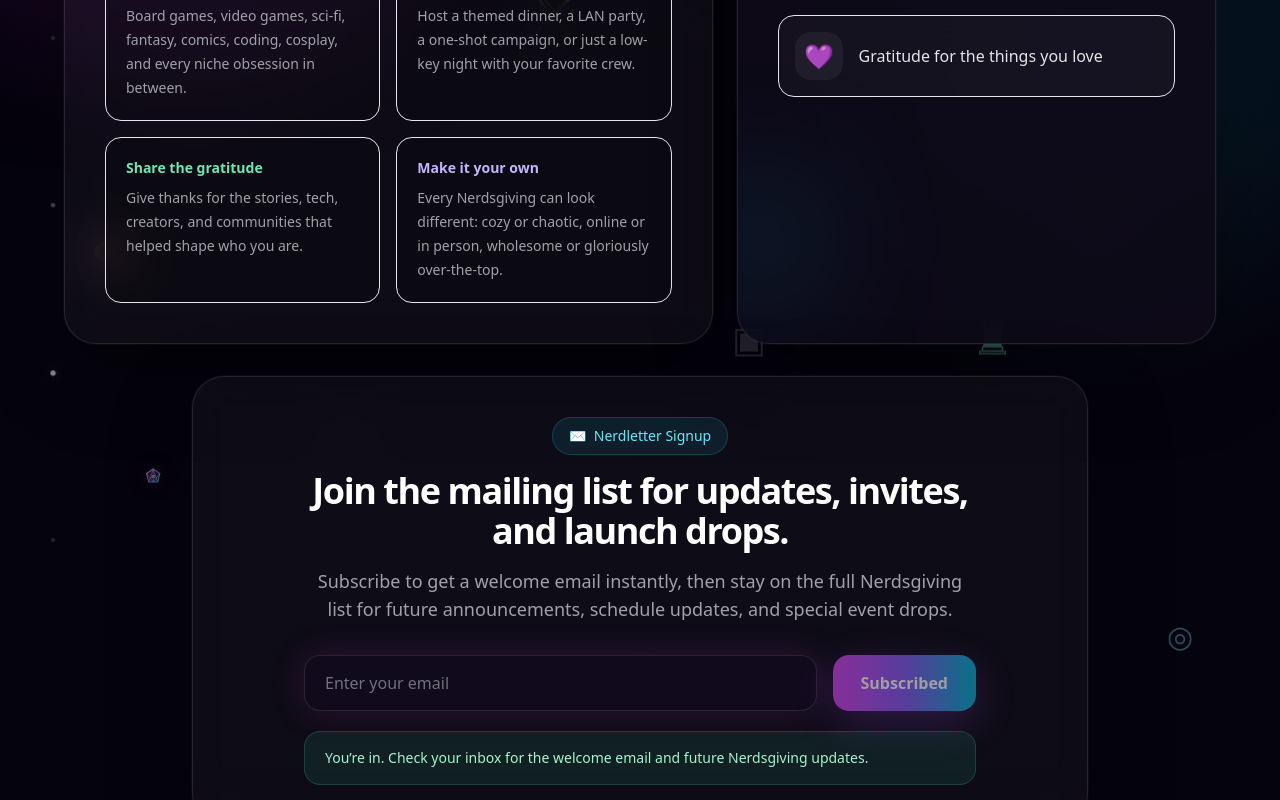
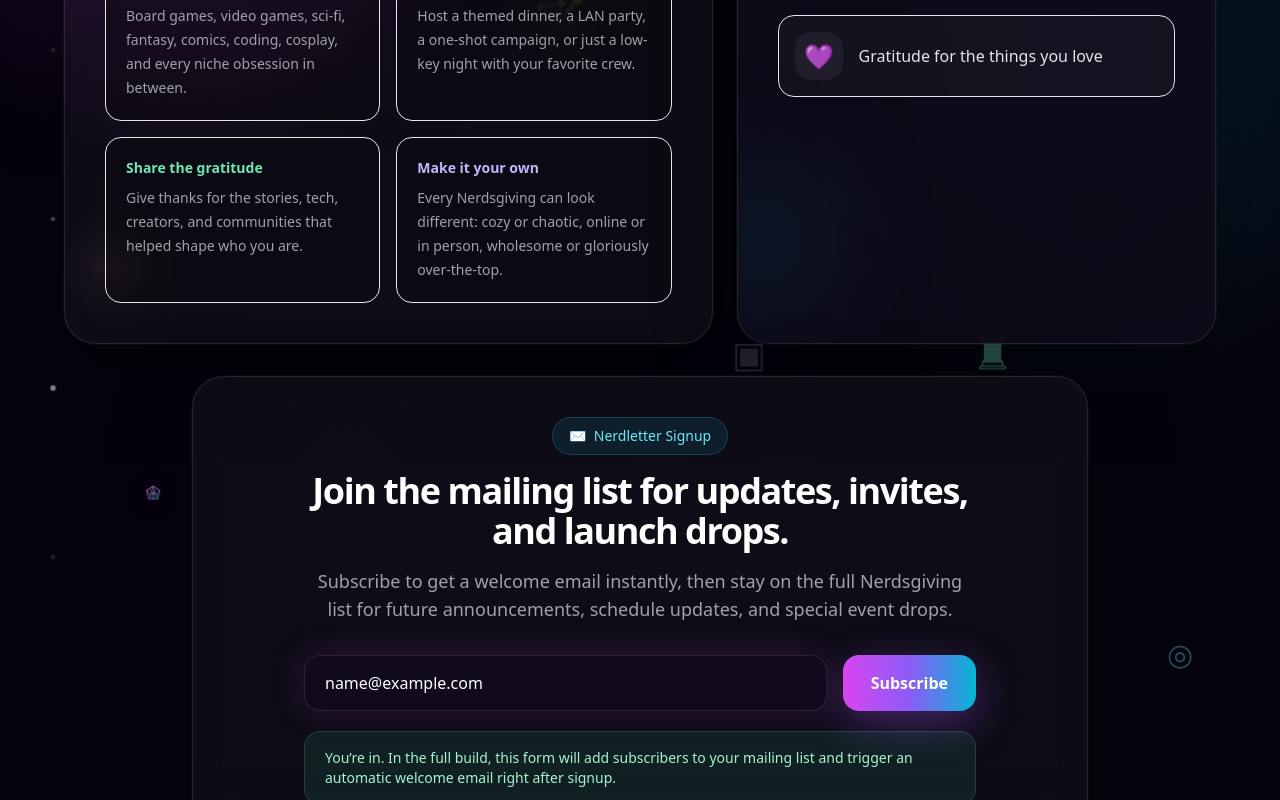
Before and after one commit to chadamis-lab/nerdsgiving-site, a React (Vite) app: page / in a window 1280 px wide. Both pictures are taken after typing "name@example.com" into the empty fields and a click on the button "Subscribe". Shown: the part 1221-2021 px from the top of the page. Built offline with nearby package versions, Linux system fonts and the light colour scheme.

Commit message:
Revert to earlier build

```diff
--- a/src/NerdsgivingPage.jsx
+++ b/src/NerdsgivingPage.jsx
@@ -1,119 +1,6 @@
-"use client"
+import { useEffect, useMemo, useRef, useState } from "react"
 
-import { useEffect, useId, useMemo, useRef, useState } from "react"
-
-const TARGET_DATE_MS = new Date(2027, 1, 20, 0, 0, 0).getTime()
-
-const MAILERLITE_ACTION =
-  "https://assets.mailerlite.com/jsonp/2197156/forms/182130170613728782/subscribe"
-
-const ALL_GLYPHS = [
-  {
-    id: "controller",
-    className: "left-[6%] top-[8%] text-2xl text-violet-300/90 hidden sm:block",
-    symbol: "🎮",
-    duration: 9,
-    delay: 0.2,
-  },
-  {
-    id: "spark",
-    className: "left-[10%] top-[42%] text-5xl text-fuchsia-300/55 hidden sm:block",
-    symbol: "✦",
-    duration: 7,
-    delay: 0.8,
-  },
-  {
-    id: "infinity",
-    className: "left-[24%] top-[26%] text-3xl text-emerald-300/80",
-    symbol: "∞",
-    duration: 8.5,
-    delay: 0.4,
-  },
-  {
-    id: "command",
-    className: "right-[8%] top-[14%] text-xl text-violet-200/60 hidden sm:block",
-    symbol: "⌘",
-    duration: 10,
-    delay: 0.1,
-  },
-  {
-    id: "bolt",
-    className: "right-[8%] top-[34%] text-5xl text-fuchsia-400/80",
-    symbol: "⚡",
-    duration: 7.5,
-    delay: 1.1,
-  },
-  {
-    id: "wand",
-    className: "left-[42%] top-[58%] text-5xl text-fuchsia-300/35 hidden sm:block",
-    symbol: "🪄",
-    duration: 9.5,
-    delay: 0.5,
-  },
-  {
-    id: "square",
-    className: "left-[58%] top-[74%] text-4xl text-violet-200/30 hidden sm:block",
-    symbol: "▣",
-    duration: 8.8,
-    delay: 0.7,
-  },
-  {
-    id: "rook",
-    className: "right-[20%] bottom-[24%] text-5xl text-emerald-300/70",
-    symbol: "♜",
-    duration: 8.2,
-    delay: 0.3,
-  },
-  {
-    id: "ring",
-    className: "right-[6%] bottom-[10%] text-3xl text-cyan-300/55 hidden sm:block",
-    symbol: "◎",
-    duration: 9.2,
-    delay: 0.9,
-  },
-  {
-    id: "d20",
-    className: "left-[12%] bottom-[18%] text-amber-200/65",
-    symbol: "d20",
-    duration: 8.7,
-    delay: 0.6,
-  },
-  {
-    id: "puzzle",
-    className: "right-[18%] top-[52%] text-3xl text-cyan-200/50 hidden sm:block",
-    symbol: "🧩",
-    duration: 9.8,
-    delay: 0.4,
-  },
-  {
-    id: "alien",
-    className: "left-[18%] top-[18%] text-3xl text-fuchsia-200/45 hidden sm:block",
-    symbol: "👾",
-    duration: 7.9,
-    delay: 1.2,
-  },
-  {
-    id: "ufo",
-    className: "right-[28%] top-[8%] text-2xl text-emerald-200/45 hidden sm:block",
-    symbol: "🛸",
-    duration: 10.4,
-    delay: 0.5,
-  },
-  {
-    id: "brain",
-    className: "left-[8%] top-[70%] text-3xl text-cyan-200/55 hidden sm:block",
-    symbol: "🧠",
-    duration: 8.9,
-    delay: 0.2,
-  },
-  {
-    id: "target",
-    className: "right-[12%] top-[68%] text-3xl text-violet-200/55 hidden sm:block",
-    symbol: "🎯",
-    duration: 9.1,
-    delay: 0.7,
-  },
-]
+const TARGET_DATE_MS = new Date("2027-02-20T00:00:00").getTime()
 
 function getTimeLeft() {
   const diff = Math.max(0, TARGET_DATE_MS - Date.now())
@@ -128,10 +15,7 @@ function getTimeLeft() {
 
 function CountdownCard({ value, label }) {
   return (
-    <div
-      className="relative w-full max-w-[156px] sm:w-[152px] md:w-[176px]"
-      aria-label={`${value} ${label.toLowerCase()}`}
-    >
+    <div className="relative w-full max-w-[156px] sm:w-[152px] md:w-[176px]">
       <div className="absolute inset-0 rounded-[22px] bg-fuchsia-500/20 blur-xl" />
       <div
         className="relative rounded-[22px] border border-white/10 bg-[#171126]/90 px-4 py-6 backdrop-blur-xl sm:px-6 sm:py-8"
@@ -140,22 +24,17 @@ function CountdownCard({ value, label }) {
         <div className="text-[38px] font-black tracking-[-0.05em] text-[#d06dff] sm:text-[52px] md:text-[62px]">
           {String(value).padStart(2, "0")}
         </div>
-        <div className="mt-2 text-[12px] tracking-[0.22em] text-zinc-400 sm:text-[13px]">
-          {label}
-        </div>
+        <div className="mt-2 text-[12px] tracking-[0.22em] text-zinc-400 sm:text-[13px]">{label}</div>
       </div>
     </div>
   )
 }
 
-function FloatingGlyph({ className, children, duration = 8, delay = 0, reduceMotion = false }) {
+function FloatingGlyph({ className, children, duration = 8, delay = 0 }) {
   return (
     <div
-      aria-hidden="true"
       className={`absolute select-none ${className}`}
-      style={{
-        animation: reduceMotion ? "none" : `float ${duration}s ease-in-out ${delay}s infinite`,
-      }}
+      style={{ animation: `float ${duration}s ease-in-out ${delay}s infinite` }}
     >
       {children}
     </div>
@@ -163,8 +42,6 @@ function FloatingGlyph({ className, children, duration = 8, delay = 0, reduceMot
 }
 
 function D20Icon() {
-  const gradientId = useId()
-
   return (
     <svg
       viewBox="0 0 100 100"
@@ -172,7 +49,7 @@ function D20Icon() {
       className="h-[1.15em] w-[1.15em] drop-shadow-[0_0_14px_rgba(196,76,255,0.45)]"
     >
       <defs>
-        <linearGradient id={gradientId} x1="0%" y1="0%" x2="100%" y2="100%">
+        <linearGradient id="d20Fill" x1="0%" y1="0%" x2="100%" y2="100%">
           <stop offset="0%" stopColor="#f5d0fe" />
           <stop offset="45%" stopColor="#c084fc" />
           <stop offset="100%" stopColor="#67e8f9" />
@@ -180,15 +57,15 @@ function D20Icon() {
       </defs>
       <polygon
         points="50,6 86,30 74,76 26,76 14,30"
-        fill={`url(#${gradientId})`}
+        fill="url(#d20Fill)"
         fillOpacity="0.16"
-        stroke={`url(#${gradientId})`}
+        stroke="url(#d20Fill)"
         strokeWidth="5"
         strokeLinejoin="round"
       />
       <path
         d="M50 6 50 76M14 30 50 6 86 30M26 76 50 6 74 76M14 30 50 76 86 30"
-        stroke={`url(#${gradientId})`}
+        stroke="url(#d20Fill)"
         strokeWidth="3.5"
         strokeLinecap="round"
         strokeLinejoin="round"
@@ -215,33 +92,22 @@ export default function NerdsgivingPage() {
   const [timeLeft, setTimeLeft] = useState(getTimeLeft())
   const [email, setEmail] = useState("")
   const [subscribed, setSubscribed] = useState(false)
-  const [isSubmitting, setIsSubmitting] = useState(false)
-  const [submitError, setSubmitError] = useState("")
-  const [successMessage, setSuccessMessage] = useState("")
   const [isMobile, setIsMobile] = useState(false)
-  const [reduceMotion, setReduceMotion] = useState(false)
   const rafRef = useRef(0)
-  const hiddenFormRef = useRef(null)
 
   useEffect(() => {
     const updateViewportMode = () => {
       setIsMobile(window.innerWidth < 640)
     }
 
-    const mediaQuery = window.matchMedia("(prefers-reduced-motion: reduce)")
-    const updateReducedMotion = () => {
-      setReduceMotion(mediaQuery.matches)
-    }
-
     updateViewportMode()
-    updateReducedMotion()
 
     const interval = window.setInterval(() => {
       setTimeLeft(getTimeLeft())
     }, 1000)
 
     const handleMove = (e) => {
-      if (window.innerWidth < 640 || mediaQuery.matches) return
+      if (window.innerWidth < 640) return
       if (rafRef.current) cancelAnimationFrame(rafRef.current)
 
       rafRef.current = requestAnimationFrame(() => {
@@ -254,23 +120,10 @@ export default function NerdsgivingPage() {
     window.addEventListener("mousemove", handleMove)
     window.addEventListener("resize", updateViewportMode)
 
-    if (typeof mediaQuery.addEventListener === "function") {
-      mediaQuery.addEventListener("change", updateReducedMotion)
-    } else {
-      mediaQuery.addListener(updateReducedMotion)
-    }
-
     return () => {
       clearInterval(interval)
       window.removeEventListener("mousemove", handleMove)
       window.removeEventListener("resize", updateViewportMode)
-
-      if (typeof mediaQuery.removeEventListener === "function") {
-        mediaQuery.removeEventListener("change", updateReducedMotion)
-      } else {
-        mediaQuery.removeListener(updateReducedMotion)
-      }
-
       if (rafRef.current) cancelAnimationFrame(rafRef.current)
     }
   }, [])
@@ -297,46 +150,26 @@ export default function NerdsgivingPage() {
   }, [isMobile])
 
   const glyphs = useMemo(() => {
-    const visibleGlyphs = isMobile
-      ? ALL_GLYPHS.filter((glyph) => !glyph.className.includes("hidden sm:block"))
-      : ALL_GLYPHS
+    const allGlyphs = [
+      { id: "controller", className: "left-[6%] top-[8%] text-2xl text-violet-300/90 hidden sm:block", symbol: "🎮", duration: 9, delay: 0.2 },
+      { id: "spark", className: "left-[10%] top-[42%] text-5xl text-fuchsia-300/55 hidden sm:block", symbol: "✦", duration: 7, delay: 0.8 },
+      { id: "infinity", className: "left-[24%] top-[26%] text-3xl text-emerald-300/80", symbol: "∞", duration: 8.5, delay: 0.4 },
+      { id: "command", className: "right-[8%] top-[14%] text-xl text-violet-200/60 hidden sm:block", symbol: "⌘", duration: 10, delay: 0.1 },
+      { id: "bolt", className: "right-[8%] top-[34%] text-5xl text-fuchsia-400/80", symbol: "⚡", duration: 7.5, delay: 1.1 },
+      { id: "wand", className: "left-[42%] top-[58%] text-5xl text-fuchsia-300/35 hidden sm:block", symbol: "🪄", duration: 9.5, delay: 0.5 },
+      { id: "square", className: "left-[58%] top-[74%] text-4xl text-violet-200/30 hidden sm:block", symbol: "▣", duration: 8.8, delay: 0.7 },
+      { id: "rook", className: "right-[20%] bottom-[24%] text-5xl text-emerald-300/70", symbol: "♜", duration: 8.2, delay: 0.3 },
+      { id: "ring", className: "right-[6%] bottom-[10%] text-3xl text-cyan-300/55 hidden sm:block", symbol: "◎", duration: 9.2, delay: 0.9 },
+      { id: "d20", className: "left-[12%] bottom-[18%] text-amber-200/65", symbol: <D20Icon />, duration: 8.7, delay: 0.6 },
+      { id: "puzzle", className: "right-[18%] top-[52%] text-3xl text-cyan-200/50 hidden sm:block", symbol: "🧩", duration: 9.8, delay: 0.4 },
+      { id: "alien", className: "left-[18%] top-[18%] text-3xl text-fuchsia-200/45 hidden sm:block", symbol: "👾", duration: 7.9, delay: 1.2 },
+      { id: "ufo", className: "right-[28%] top-[8%] text-2xl text-emerald-200/45 hidden sm:block", symbol: "🛸", duration: 10.4, delay: 0.5 },
+      { id: "brain", className: "left-[8%] top-[70%] text-3xl text-cyan-200/55 hidden sm:block", symbol: "🧠", duration: 8.9, delay: 0.2 },
+      { id: "target", className: "right-[12%] top-[68%] text-3xl text-violet-200/55 hidden sm:block", symbol: "🎯", duration: 9.1, delay: 0.7 },
+    ]
 
-    return visibleGlyphs.map((glyph) => ({
-      ...glyph,
-      symbol: glyph.symbol === "d20" ? <D20Icon key={glyph.id} /> : glyph.symbol,
-    }))
+    return isMobile ? allGlyphs.filter((glyph) => !glyph.className.includes("hidden sm:block")) : allGlyphs
   }, [isMobile])
-
-  const handleSubscribe = (e) => {
-    e.preventDefault()
-
-    if (!email.trim() || isSubmitting || subscribed) return
-
-    setIsSubmitting(true)
-    setSubmitError("")
-    setSuccessMessage("")
-
-    try {
-      if (!hiddenFormRef.current) {
-        throw new Error("MailerLite form is not ready.")
-      }
-
-      hiddenFormRef.current.submit()
-
-      setSubscribed(true)
-      setSuccessMessage(
-        "You’re in. Check your inbox for the welcome email and future Nerdsgiving updates."
-      )
-      setEmail("")
-    } catch (error) {
-      setSubmitError(error.message || "Something went wrong. Please try again.")
-    } finally {
-      setIsSubmitting(false)
-    }
-  }
-
-  const mouseX = reduceMotion ? 0 : mouse.x
-  const mouseY = reduceMotion ? 0 : mouse.y
 
   return (
     <>
@@ -371,14 +204,14 @@ export default function NerdsgivingPage() {
 
           <div
             className="absolute -left-24 top-[28%] -z-10 h-[460px] w-[460px] rounded-full bg-fuchsia-600/20 blur-[150px]"
-            style={{ transform: `translate(${mouseX * -16}px, ${mouseY * -18}px)` }}
+            style={{ transform: `translate(${mouse.x * -16}px, ${mouse.y * -18}px)` }}
           />
           <div
             className="absolute -right-20 bottom-[18%] -z-10 h-[420px] w-[420px] rounded-full bg-cyan-500/18 blur-[140px]"
-            style={{ transform: `translate(${mouseX * 18}px, ${mouseY * 14}px)` }}
+            style={{ transform: `translate(${mouse.x * 18}px, ${mouse.y * 14}px)` }}
           />
 
-          <div className="pointer-events-none absolute inset-0 -z-10" aria-hidden="true">
+          <div className="pointer-events-none absolute inset-0 -z-10">
             {particles.map((particle) => (
               <span
                 key={particle.id}
@@ -386,11 +219,8 @@ export default function NerdsgivingPage() {
                 style={{
                   top: particle.top,
                   left: particle.left,
-                  animation: reduceMotion
-                    ? "none"
-                    : `twinkle ${particle.duration} ease-in-out ${particle.delay} infinite`,
+                  animation: `twinkle ${particle.duration} ease-in-out ${particle.delay} infinite`,
                   boxShadow: "0 0 10px rgba(255,255,255,0.35)",
-                  opacity: reduceMotion ? 0.35 : undefined,
                 }}
               />
             ))}
@@ -398,8 +228,7 @@ export default function NerdsgivingPage() {
 
           <div
             className="pointer-events-none absolute inset-0 opacity-60"
-            aria-hidden="true"
-            style={{ transform: `translate(${mouseX * 10}px, ${mouseY * 10}px)` }}
+            style={{ transform: `translate(${mouse.x * 10}px, ${mouse.y * 10}px)` }}
           >
             {glyphs.map((glyph) => (
               <FloatingGlyph
@@ -407,7 +236,6 @@ export default function NerdsgivingPage() {
                 className={glyph.className}
                 duration={glyph.duration}
                 delay={glyph.delay}
-                reduceMotion={reduceMotion}
               >
                 {glyph.symbol}
               </FloatingGlyph>
@@ -425,10 +253,9 @@ export default function NerdsgivingPage() {
               <span
                 className="bg-clip-text text-transparent"
                 style={{
-                  backgroundImage:
-                    "linear-gradient(90deg, #b55cff, #cf6cff, #7dd3fc, #df7aff, #b55cff)",
+                  backgroundImage: "linear-gradient(90deg, #b55cff, #cf6cff, #7dd3fc, #df7aff, #b55cff)",
                   backgroundSize: "200% 200%",
-                  animation: reduceMotion ? "none" : "shimmer 8s ease-in-out infinite",
+                  animation: "shimmer 8s ease-in-out infinite",
                 }}
               >
                 GIVING
@@ -445,25 +272,14 @@ export default function NerdsgivingPage() {
               <span>Countdown to Nerdsgiving</span>
             </div>
 
-            <div className="mt-4 text-[16px] text-zinc-300 sm:mt-5 sm:text-[22px]">
-              Saturday, February 20, 2027
-            </div>
+            <div className="mt-4 text-[16px] text-zinc-300 sm:mt-5 sm:text-[22px]">Saturday, February 20, 2027</div>
 
-            <div
-              className="mt-8 grid w-full max-w-md grid-cols-2 gap-3 sm:flex sm:max-w-none sm:flex-wrap sm:items-center sm:justify-center sm:gap-4 md:gap-5"
-              aria-live="polite"
-              aria-label={`${timeLeft.days} days, ${timeLeft.hours} hours, ${timeLeft.minutes} minutes, ${timeLeft.seconds} seconds until Nerdsgiving`}
-            >
+            <div className="mt-8 grid w-full max-w-md grid-cols-2 gap-3 sm:flex sm:max-w-none sm:flex-wrap sm:items-center sm:justify-center sm:gap-4 md:gap-5">
               {cards.map((item, index) => (
-                <div
-                  key={item.label}
-                  className="flex items-center justify-center gap-3 sm:gap-4 md:gap-5"
-                >
+                <div key={item.label} className="flex items-center justify-center gap-3 sm:gap-4 md:gap-5">
                   <CountdownCard value={item.value} label={item.label} />
                   {index < cards.length - 1 && (
-                    <div className="hidden text-[40px] font-thin text-violet-400/75 sm:block">
-                      :
-                    </div>
+                    <div className="hidden text-[40px] font-thin text-violet-400/75 sm:block">:</div>
                   )}
                 </div>
               ))}
@@ -486,37 +302,27 @@ export default function NerdsgivingPage() {
                   </p>
                   <div className="mt-7 grid gap-4 sm:grid-cols-2">
                     <div className="rounded-2xl border border-white/8 bg-black/20 p-5">
-                      <div className="text-sm font-semibold text-fuchsia-300">
-                        Celebrate your fandoms
-                      </div>
+                      <div className="text-sm font-semibold text-fuchsia-300">Celebrate your fandoms</div>
                       <p className="mt-2 text-sm leading-6 text-zinc-400">
-                        Board games, video games, sci-fi, fantasy, comics, coding, cosplay, and
-                        every niche obsession in between.
+                        Board games, video games, sci-fi, fantasy, comics, coding, cosplay, and every niche obsession in between.
                       </p>
                     </div>
                     <div className="rounded-2xl border border-white/8 bg-black/20 p-5">
-                      <div className="text-sm font-semibold text-cyan-300">
-                        Gather your people
-                      </div>
+                      <div className="text-sm font-semibold text-cyan-300">Gather your people</div>
                       <p className="mt-2 text-sm leading-6 text-zinc-400">
-                        Host a themed dinner, a LAN party, a one-shot campaign, or just a low-key
-                        night with your favorite crew.
+                        Host a themed dinner, a LAN party, a one-shot campaign, or just a low-key night with your favorite crew.
                       </p>
                     </div>
                     <div className="rounded-2xl border border-white/8 bg-black/20 p-5">
-                      <div className="text-sm font-semibold text-emerald-300">
-                        Share the gratitude
-                      </div>
+                      <div className="text-sm font-semibold text-emerald-300">Share the gratitude</div>
                       <p className="mt-2 text-sm leading-6 text-zinc-400">
-                        Give thanks for the stories, tech, creators, and communities that helped
-                        shape who you are.
+                        Give thanks for the stories, tech, creators, and communities that helped shape who you are.
                       </p>
                     </div>
                     <div className="rounded-2xl border border-white/8 bg-black/20 p-5">
                       <div className="text-sm font-semibold text-violet-300">Make it your own</div>
                       <p className="mt-2 text-sm leading-6 text-zinc-400">
-                        Every Nerdsgiving can look different: cozy or chaotic, online or in person,
-                        wholesome or gloriously over-the-top.
+                        Every Nerdsgiving can look different: cozy or chaotic, online or in person, wholesome or gloriously over-the-top.
                       </p>
                     </div>
                   </div>
@@ -526,12 +332,10 @@ export default function NerdsgivingPage() {
                   <div className="absolute -right-12 -top-12 h-40 w-40 rounded-full bg-fuchsia-500/20 blur-3xl" />
                   <div className="absolute -left-10 bottom-10 h-32 w-32 rounded-full bg-cyan-500/15 blur-3xl" />
                   <div className="relative">
-                    <div className="text-sm font-semibold uppercase tracking-[0.25em] text-zinc-500">
-                      The vibe
-                    </div>
+                    <div className="text-sm font-semibold uppercase tracking-[0.25em] text-zinc-500">The vibe</div>
                     <div className="mt-4 space-y-4">
                       {[
-                        [<D20Icon key="vibe-d20" />, "Game night energy"],
+                        [<D20Icon />, "Game night energy"],
                         ["🍕", "Comfort food and snacks"],
                         ["🛸", "Sci-fi, fantasy, and fandom chaos"],
                         ["💜", "Gratitude for the things you love"],
@@ -553,9 +357,7 @@ export default function NerdsgivingPage() {
             </section>
 
             <section className="mt-8 w-full max-w-4xl">
-              <div className="mb-4 px-1 text-sm text-zinc-500 sm:hidden">
-                Built to look great on phones too.
-              </div>
+              <div className="mb-4 px-1 text-sm text-zinc-500 sm:hidden">Built to look great on phones too.</div>
               <div className="rounded-[32px] border border-white/10 bg-white/[0.04] p-6 shadow-[0_0_0_1px_rgba(255,255,255,0.03),0_30px_80px_rgba(0,0,0,0.45)] backdrop-blur-xl sm:p-8 md:p-10">
                 <div className="mx-auto max-w-2xl text-center">
                   <div className="mb-4 inline-flex items-center gap-2 rounded-full border border-cyan-400/20 bg-cyan-400/10 px-4 py-2 text-sm text-cyan-300">
@@ -566,14 +368,17 @@ export default function NerdsgivingPage() {
                     Join the mailing list for updates, invites, and launch drops.
                   </h2>
                   <p className="mt-4 text-base leading-7 text-zinc-400 sm:text-lg">
-                    Subscribe to get a welcome email instantly, then stay on the full Nerdsgiving
-                    list for future announcements, schedule updates, and special event drops.
+                    Subscribe to get a welcome email instantly, then stay on the full Nerdsgiving list for future announcements, schedule updates, and special event drops.
                   </p>
                 </div>
 
                 <form
                   className="mx-auto mt-8 flex max-w-2xl flex-col gap-4 sm:flex-row"
-                  onSubmit={handleSubscribe}
+                  onSubmit={(e) => {
+                    e.preventDefault()
+                    if (!email.trim()) return
+                    setSubscribed(true)
+                  }}
                 >
                   <div className="relative flex-1">
                     <div className="absolute inset-0 rounded-2xl bg-fuchsia-500/15 blur-lg" />
@@ -583,42 +388,20 @@ export default function NerdsgivingPage() {
                       value={email}
                       onChange={(e) => setEmail(e.target.value)}
                       placeholder="Enter your email"
-                      autoComplete="email"
                       className="relative h-14 w-full rounded-2xl border border-white/10 bg-[#100b1b]/90 px-5 text-white outline-none placeholder:text-zinc-500 focus:border-fuchsia-400/50"
                     />
                   </div>
                   <button
                     type="submit"
-                    disabled={subscribed || isSubmitting}
-                    className="h-14 rounded-2xl bg-gradient-to-r from-fuchsia-500 via-violet-500 to-cyan-500 px-8 text-base font-semibold text-white shadow-[0_12px_40px_rgba(167,80,255,0.35)] transition-transform hover:scale-[1.02] disabled:cursor-not-allowed disabled:opacity-60 sm:px-7"
+                    className="h-14 rounded-2xl bg-gradient-to-r from-fuchsia-500 via-violet-500 to-cyan-500 px-8 text-base font-semibold text-white shadow-[0_12px_40px_rgba(167,80,255,0.35)] transition-transform hover:scale-[1.02] sm:px-7"
                   >
-                    {isSubmitting ? "Subscribing..." : subscribed ? "Subscribed" : "Subscribe"}
+                    Subscribe
                   </button>
                 </form>
 
-                <form
-                  ref={hiddenFormRef}
-                  action={MAILERLITE_ACTION}
-                  method="post"
-                  target="_blank"
-                  className="hidden"
-                  aria-hidden="true"
-                  tabIndex={-1}
-                >
-                  <input type="email" name="fields[email]" value={email} readOnly />
-                  <input type="hidden" name="ml-submit" value="1" />
-                  <input type="hidden" name="anticsrf" value="true" />
-                </form>
-
-                {successMessage && (
+                {subscribed && (
                   <div className="mx-auto mt-5 max-w-2xl rounded-2xl border border-emerald-400/20 bg-emerald-400/10 px-5 py-4 text-left text-sm text-emerald-200">
-                    {successMessage}
-                  </div>
-                )}
-
-                {submitError && (
-                  <div className="mx-auto mt-5 max-w-2xl rounded-2xl border border-rose-400/20 bg-rose-400/10 px-5 py-4 text-left text-sm text-rose-200">
-                    {submitError}
+                    You’re in. In the full build, this form will add subscribers to your mailing list and trigger an automatic welcome email right after signup.
                   </div>
                 )}
               </div>
```
